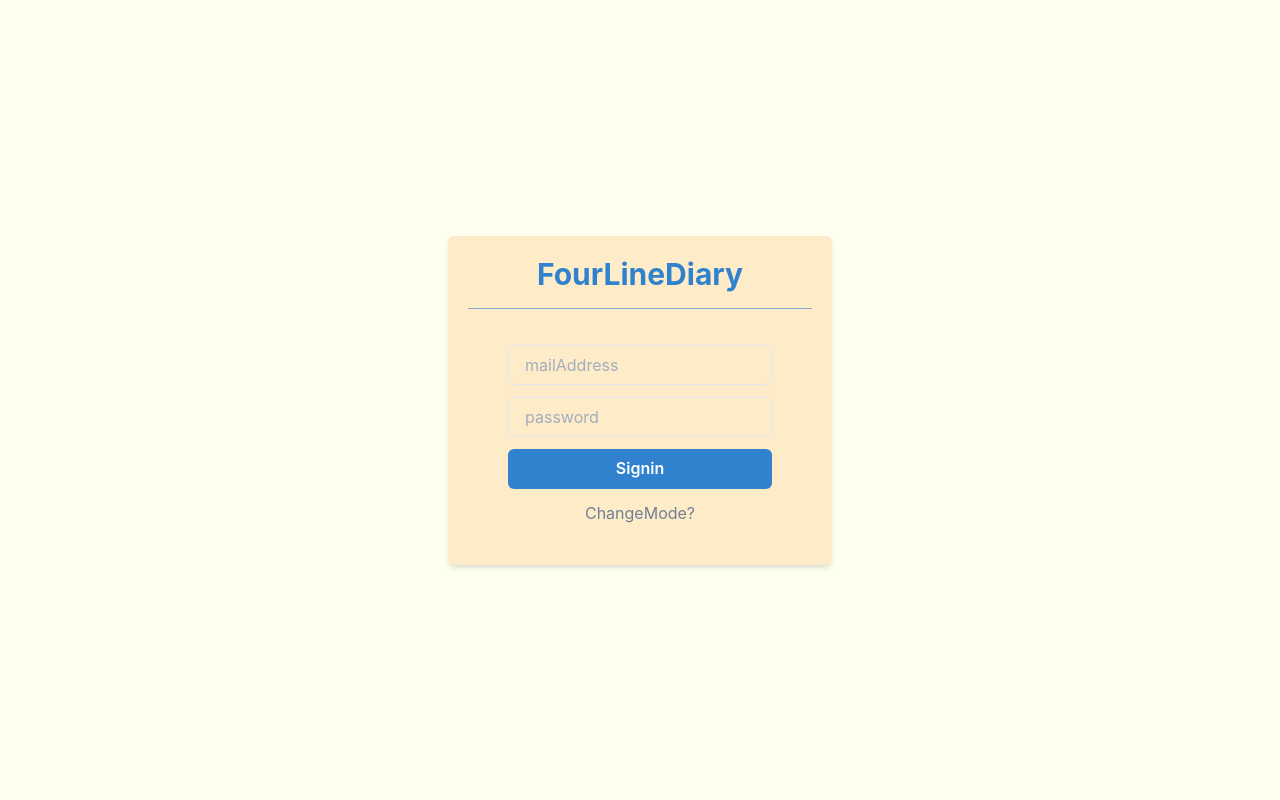
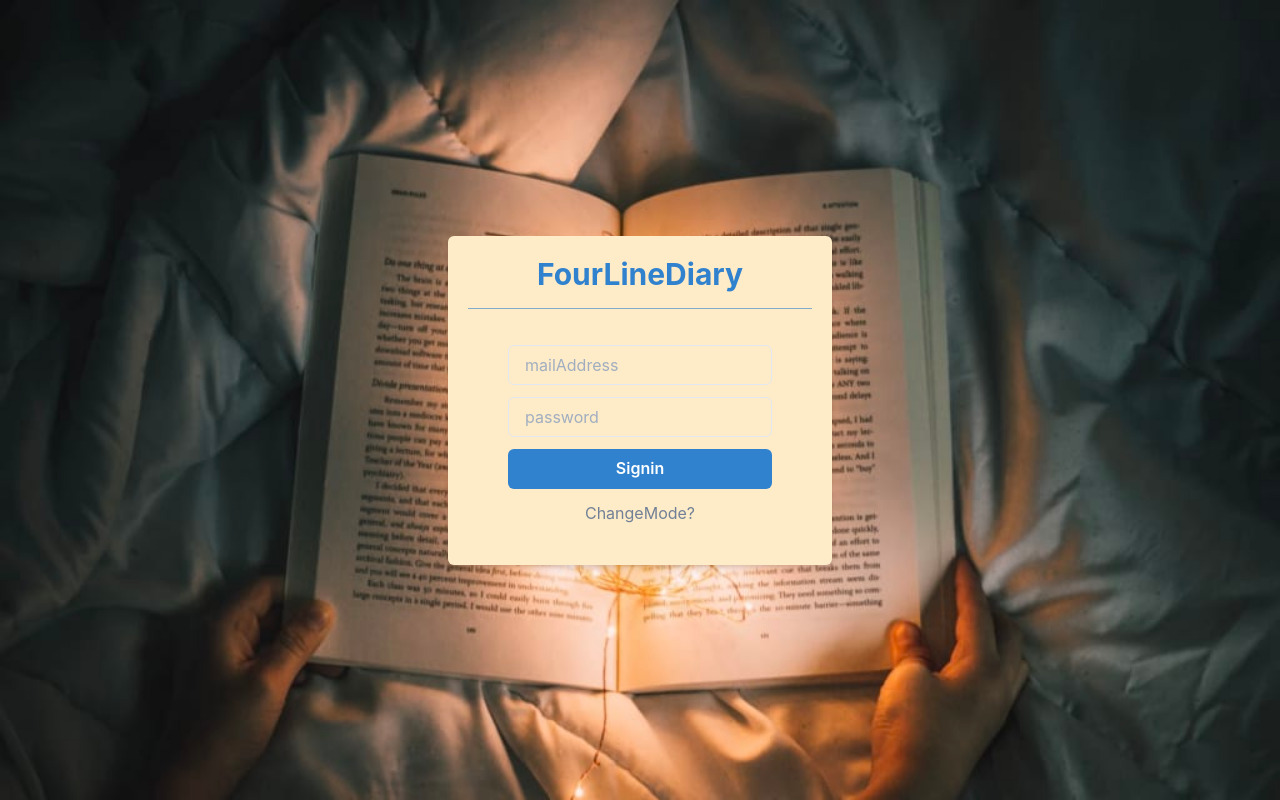
Before and after one commit to daisuke8000/four-line-diary, a React (Create React App) app: page / in a window 1280 px wide. Built offline with nearby package versions, Linux system fonts and the light colour scheme.

Commit message:
login page backgroundimage add

```diff
--- a/src/components/pages/Login.tsx
+++ b/src/components/pages/Login.tsx
@@ -2,6 +2,8 @@ import React, {memo, VFC, useState, ChangeEvent} from "react";
 import { Flex, Box, Heading, Divider, Input, Stack, Text } from "@chakra-ui/react";
 import { PrimaryButton } from "../atoms/PrimaryButton";
 import { SignUpButton } from "../atoms/SignUpButton";
+import backimage from "../../theme/Image/BackGround/sample.jpg";
+
 
 export const Login: VFC = memo(() => {
 
@@ -18,7 +20,7 @@ export const Login: VFC = memo(() => {
     }
 
     return (
-       <Flex align="center" justify="center" height="100vh">
+       <Flex align="center" justify="center" height="100vh" backgroundImage={backimage} backgroundSize="cover">
           <Box bg="orange.100" w="sm" p={5} borderRadius="md" shadow="md">
               { changeMode ?
                   <>
```
Also changed, not shown: src/theme/Image/BackGround/sample.jpg (added).
